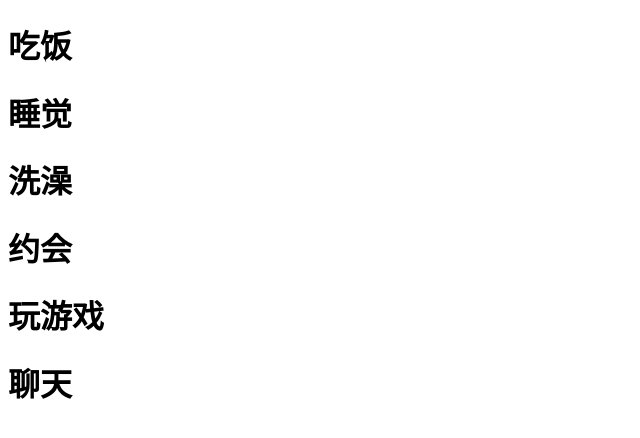
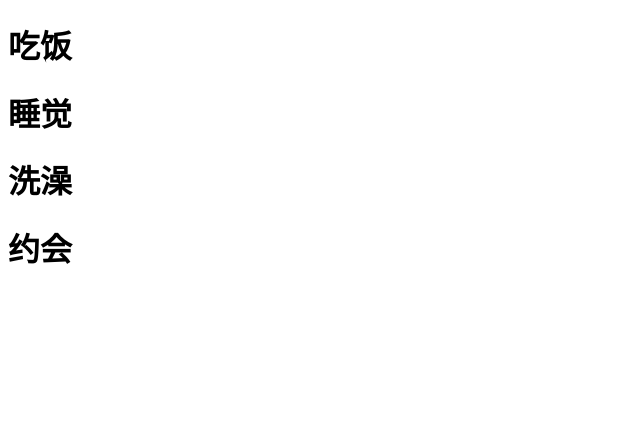
Before and after one commit to xiaoadizuibang/git-, a plain HTML site: page index.html in a window 1280 px wide. Shown: the whole page, without its empty margins (0-640 px from the left). Drawn offline with Linux system fonts and the light colour scheme.

Commit message:
正式版

```diff
--- a/index.html
+++ b/index.html
@@ -9,7 +9,6 @@
       <h1>睡觉</h1>
       <h1>洗澡</h1>
       <h1>约会</h1>
-      <h1>玩游戏</h1>
-      <h1>聊天</h1>
+
 </body>
 </html>
```
